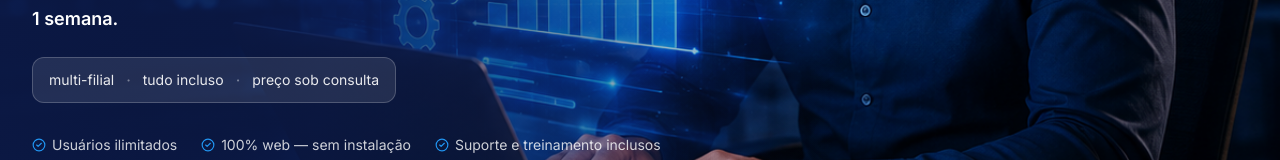
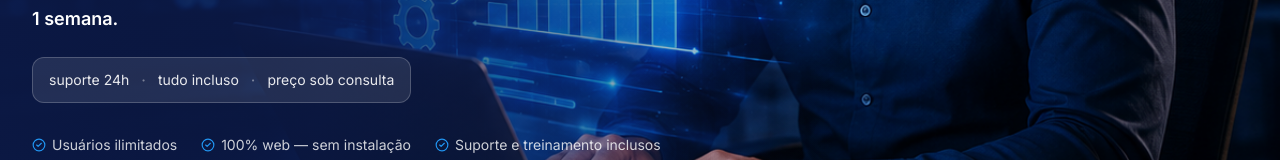
Before and after one commit to lugaerp-boop/luga_site, a Next.js app: page / in a window 1280 px wide. Shown: the part 505-665 px from the top of the page. Built offline with nearby package versions, Linux system fonts and the light colour scheme.

Commit message:
fix: troca "multi-filial" por "suporte 24h" no selo de confianca do hero

```diff
--- a/components/home/Hero.tsx
+++ b/components/home/Hero.tsx
@@ -61,7 +61,7 @@
 
             {/* Trust strip */}
             <div className="inline-flex flex-wrap items-center gap-x-3 gap-y-1 bg-white/10 border border-white/20 rounded-xl px-4 py-2.5 mb-8">
-              <span className="text-sm text-white/90">multi-filial</span>
+              <span className="text-sm text-white/90">suporte 24h</span>
               <span className="text-white/40">·</span>
               <span className="text-sm text-white/90">tudo incluso</span>
               <span className="text-white/40">·</span>
```
